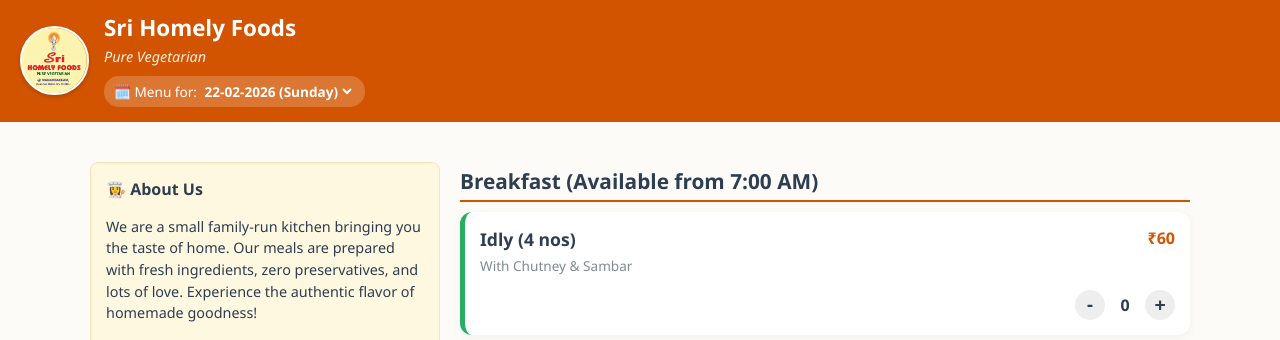
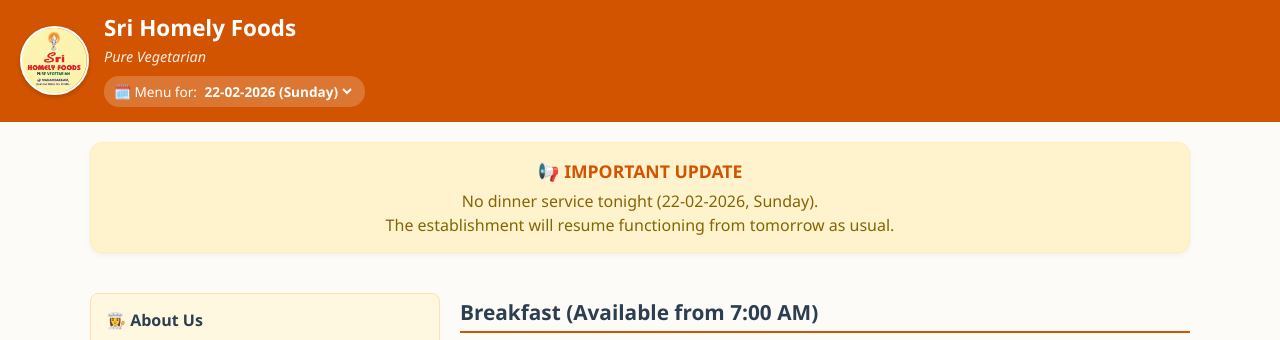
Before and after one commit to lavanyadeepak/srihomefoods, a plain HTML site: page index.html in a window 1280 px wide. Shown: the top 340 px of the page. Drawn offline with Linux system fonts and the light colour scheme.

Commit message:
Announcement

```diff
--- a/assets/data/menu.json
+++ b/assets/data/menu.json
@@ -1,5 +1,6 @@
 {
   "phoneNumber": "918281575389",
+  "announcement": "No dinner service tonight (22-02-2026, Sunday).\nThe establishment will resume functioning from tomorrow as usual.",
   "menus": [
     {
       "date": "22-02-2026 (Sunday)",
--- a/assets/scripts/scripts.js
+++ b/assets/scripts/scripts.js
@@ -21,6 +21,16 @@
 
             phoneNumber = data.phoneNumber;
             allMenus = data.menus;
+
+            // Render Announcement if exists
+            if (data.announcement) {
+                const container = document.querySelector('.container');
+                const grid = document.querySelector('.layout-grid');
+                const notice = document.createElement('div');
+                notice.className = 'announcement-bar';
+                notice.innerHTML = `<strong>📢 IMPORTANT UPDATE</strong>${data.announcement.replace(/\n/g, '<br>')}`;
+                container.insertBefore(notice, grid);
+            }
 
             // Setup Date Dropdown
             dateBadge.innerHTML = '<span>🗓️ Menu for: </span>';
--- a/assets/styles/style.css
+++ b/assets/styles/style.css
@@ -57,6 +57,26 @@
             max-width: 1100px;
             margin: 0 auto;
             padding: 20px;
+        }
+
+        /* Announcement Bar */
+        .announcement-bar {
+            background-color: #fff3cd;
+            color: #856404;
+            border: 1px solid #ffeeba;
+            padding: 15px;
+            border-radius: 12px;
+            margin-bottom: 20px;
+            text-align: center;
+            line-height: 1.5;
+            box-shadow: 0 2px 5px rgba(0,0,0,0.05);
+            animation: fadeIn 0.5s ease-out;
+        }
+        .announcement-bar strong { display: block; color: #d35400; font-size: 1.1rem; margin-bottom: 5px; }
+
+        @keyframes fadeIn {
+            from { opacity: 0; transform: translateY(-10px); }
+            to { opacity: 1; transform: translateY(0); }
         }
 
         /* Menu Cards */
```
